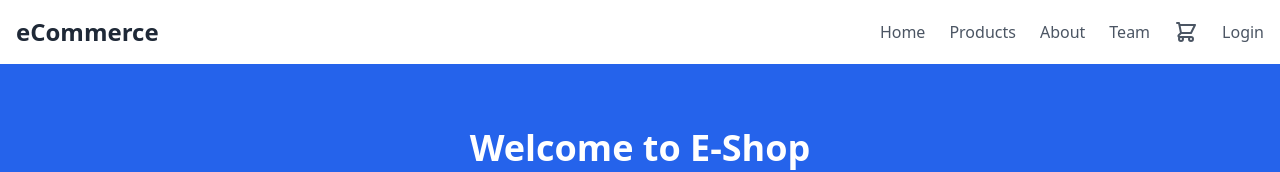
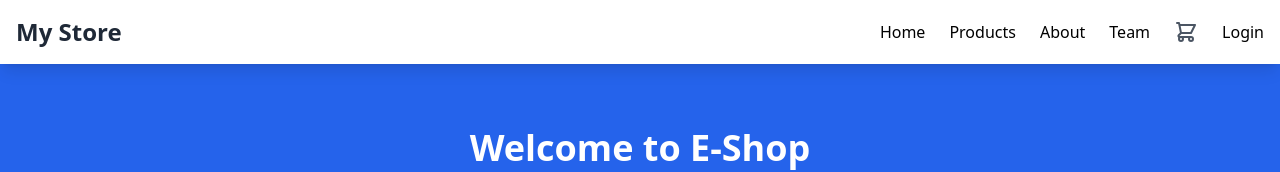
Before and after one commit to bhaskar2414/Practice, a Nuxt app in the folder eCommerce-nuxt/: page / in a window 1280 px wide. Shown: the top 172 px of the page. Built offline with nearby package versions, Linux system fonts and the light colour scheme; no server answers.

Commit message:
change: UI changes

```diff
--- a/eCommerce-nuxt/components/Header.vue
+++ b/eCommerce-nuxt/components/Header.vue
@@ -1,8 +1,8 @@
 <template>
-  <nav class="bg-white shadow-lg">
+  <nav class="bg-white shadow-lg fixed w-full">
     <div class="max-w-7xl mx-auto px-4 py-4">
       <div class="flex justify-between items-center">
-        <h1 class="text-2xl font-bold text-gray-800">eCommerce</h1>
+        <h1 class="text-2xl font-bold text-gray-800">My Store</h1>
 
         <div class="flex items-center space-x-4 md:hidden">
           <!-- Cart Icon for Mobile -->
@@ -59,18 +59,10 @@
 
         <!-- Desktop Navigation -->
         <div class="hidden md:flex items-center space-x-6">
-          <NuxtLink to="/" class="text-gray-600 hover:text-gray-800"
-            >Home</NuxtLink
-          >
-          <NuxtLink to="/products" class="text-gray-600 hover:text-gray-800"
-            >Products</NuxtLink
-          >
-          <NuxtLink to="/about" class="text-gray-600 hover:text-gray-800"
-            >About</NuxtLink
-          >
-          <NuxtLink to="/team" class="text-gray-600 hover:text-gray-800"
-            >Team</NuxtLink
-          >
+          <NuxtLink to="/" class="nav-link">Home</NuxtLink>
+          <NuxtLink to="/products" class="nav-link">Products</NuxtLink>
+          <NuxtLink to="/about" class="nav-link">About</NuxtLink>
+          <NuxtLink to="/team" class="nav-link">Team</NuxtLink>
           <NuxtLink to="/cart" class="relative flex items-center">
             <svg
               xmlns="http://www.w3.org/2000/svg"
@@ -93,16 +85,33 @@
               {{ cartCount }}
             </span>
           </NuxtLink>
+
           <template v-if="user">
-            <span class="text-gray-600">{{ user.email }}</span>
-            <button @click="logout" class="text-red-600 hover:text-red-800">
-              Logout
-            </button>
+            <div class="relative">
+              <button
+                @click="isUserMenuOpen = !isUserMenuOpen"
+                class="rounded-full hover:bg-blue-700 hover:text-white px-4 py-2 bg-gray-200"
+              >
+                <span class="text-xl">{{
+                  user.email.charAt(0).toUpperCase()
+                }}</span>
+              </button>
+              <div
+                v-show="isUserMenuOpen"
+                class="absolute right-0 mt-2 w-48 bg-white border border-gray-200 rounded-lg shadow-lg"
+              >
+                <div class="py-2 px-4 text-gray-600">{{ user.email }}</div>
+                <button
+                  @click="logout"
+                  class="w-full text-left px-4 py-2 text-red-600 hover:bg-gray-100"
+                >
+                  Logout
+                </button>
+              </div>
+            </div>
           </template>
           <template v-else>
-            <NuxtLink to="/login" class="text-gray-600 hover:text-gray-800"
-              >Login</NuxtLink
-            >
+            <NuxtLink to="/login" class="nav-link">Login</NuxtLink>
           </template>
         </div>
       </div>
@@ -113,34 +122,18 @@
         class="md:hidden mt-4 pb-4 border-t border-gray-200"
       >
         <div class="flex flex-col space-y-4 mt-4">
-          <NuxtLink
-            to="/"
-            class="text-gray-600 hover:text-gray-800"
-            @click="isMenuOpen = false"
+          <NuxtLink to="/" class="nav-link" @click="isMenuOpen = false"
+            >Home</NuxtLink
           >
-            Home
-          </NuxtLink>
-          <NuxtLink
-            to="/products"
-            class="text-gray-600 hover:text-gray-800"
-            @click="isMenuOpen = false"
+          <NuxtLink to="/products" class="nav-link" @click="isMenuOpen = false"
+            >Products</NuxtLink
           >
-            Products
-          </NuxtLink>
-          <NuxtLink
-            to="/about"
-            class="text-gray-600 hover:text-gray-800"
-            @click="isMenuOpen = false"
+          <NuxtLink to="/about" class="nav-link" @click="isMenuOpen = false"
+            >About</NuxtLink
           >
-            About
-          </NuxtLink>
-          <NuxtLink
-            to="/team"
-            class="text-gray-600 hover:text-gray-800"
-            @click="isMenuOpen = false"
+          <NuxtLink to="/team" class="nav-link" @click="isMenuOpen = false"
+            >Team</NuxtLink
           >
-            Team
-          </NuxtLink>
           <template v-if="user">
             <span class="text-gray-600">{{ user.email }}</span>
             <button
@@ -151,13 +144,9 @@
             </button>
           </template>
           <template v-else>
-            <NuxtLink
-              to="/login"
-              class="text-gray-600 hover:text-gray-800"
-              @click="isMenuOpen = false"
+            <NuxtLink to="/login" class="nav-link" @click="isMenuOpen = false"
+              >Login</NuxtLink
             >
-              Login
-            </NuxtLink>
           </template>
         </div>
       </div>
@@ -177,6 +166,7 @@ export default {
     return {
       user: null,
       isMenuOpen: false,
+      isUserMenuOpen: false,
     };
   },
   mounted() {
@@ -191,7 +181,20 @@ export default {
       this.user = null;
       this.$router.push("/login");
       this.isMenuOpen = false;
+      this.isUserMenuOpen = false;
     },
   },
 };
 </script>
+
+<style scoped>
+.nav-link {
+  color: text-gray-600;
+  transition: color 0.3s, transform 0.3s;
+}
+
+.nav-link:hover {
+  color: #1a202c; /* Tailwind's gray-800 */
+  transform: translateY(-2px);
+}
+</style>
--- a/eCommerce-nuxt/pages/cart.vue
+++ b/eCommerce-nuxt/pages/cart.vue
@@ -2,7 +2,7 @@
   <div class="min-h-screen bg-gray-100">
     <Header :cart-count="cart.length" />
 
-    <main class="max-w-7xl mx-auto px-4 py-8">
+    <main class="max-w-7xl mx-auto px-4 pt-24">
       <h2 class="text-2xl font-bold mb-6">Shopping Cart</h2>
 
       <div v-if="cart.length === 0" class="text-center py-12">
--- a/eCommerce-nuxt/pages/index.vue
+++ b/eCommerce-nuxt/pages/index.vue
@@ -2,12 +2,15 @@
   <div class="min-h-screen bg-gray-100">
     <Header :cart-count="cart.length" />
 
+    <div class="pt-16">
       <!-- Hero Section -->
       <div class="bg-blue-600 text-white">
         <div class="max-w-7xl mx-auto px-4 py-16">
           <div class="text-center">
             <h1 class="text-4xl font-bold mb-4">Welcome to E-Shop</h1>
-          <p class="text-xl mb-8">Discover amazing products at great prices</p>
+            <p class="text-xl mb-8">
+              Discover amazing products at great prices
+            </p>
             <NuxtLink
               to="/products"
               class="bg-white text-blue-600 px-8 py-3 rounded-lg hover:bg-gray-100 transition"
@@ -30,10 +33,7 @@
           />
         </div>
         <div class="text-center mt-8">
-        <NuxtLink
-          to="/products"
-          class="text-blue-600 hover:text-blue-800"
-        >
+          <NuxtLink to="/products" class="text-blue-600 hover:text-blue-800">
             View All Products →
           </NuxtLink>
         </div>
@@ -62,6 +62,7 @@
         </div>
       </div>
     </div>
+  </div>
 </template>
 
 <script>
@@ -69,35 +70,37 @@ export default {
   data() {
     return {
       cart: [],
-      featuredProducts: []
-    }
+      featuredProducts: [],
+    };
   },
   async mounted() {
     try {
-      const response = await fetch('https://jsonplaceholder.typicode.com/posts')
-      const data = await response.json()
+      const response = await fetch(
+        "https://jsonplaceholder.typicode.com/posts"
+      );
+      const data = await response.json();
 
-      this.featuredProducts = data.slice(0, 3).map(item => ({
+      this.featuredProducts = data.slice(0, 3).map((item) => ({
         id: item.id,
-        title: item.title.slice(0, 30) + '...',
-        description: item.body.slice(0, 100) + '...',
-        price: (Math.random() * 100 + 10).toFixed(2)
-      }))
+        title: item.title.slice(0, 30) + "...",
+        description: item.body.slice(0, 100) + "...",
+        price: (Math.random() * 100 + 10).toFixed(2),
+      }));
 
-      const savedCart = localStorage.getItem('cart')
+      const savedCart = localStorage.getItem("cart");
       if (savedCart) {
-        this.cart = JSON.parse(savedCart)
+        this.cart = JSON.parse(savedCart);
       }
     } catch (error) {
-      console.error('Error fetching products:', error)
+      console.error("Error fetching products:", error);
     }
   },
   methods: {
     addToCart(product) {
-      this.cart.push(product)
-      localStorage.setItem('cart', JSON.stringify(this.cart))
-      alert('Product added to cart!')
-    }
-  }
-}
+      this.cart.push(product);
+      localStorage.setItem("cart", JSON.stringify(this.cart));
+      alert("Product added to cart!");
+    },
+  },
+};
 </script>
--- a/eCommerce-nuxt/pages/products.vue
+++ b/eCommerce-nuxt/pages/products.vue
@@ -2,7 +2,7 @@
   <div class="min-h-screen bg-gray-100">
     <Header :cart-count="cart.length" />
 
-    <main class="max-w-7xl mx-auto px-4 py-8">
+    <main class="max-w-7xl mx-auto px-4 pt-24">
       <h1 class="text-3xl font-bold mb-8">Our Products</h1>
 
       <div v-if="loading" class="text-center py-12">
--- a/eCommerce-nuxt/pages/team.vue
+++ b/eCommerce-nuxt/pages/team.vue
@@ -2,12 +2,20 @@
   <div class="min-h-screen bg-gray-100">
     <Header :cart-count="cart.length" />
 
-    <main class="max-w-7xl mx-auto px-4 py-8">
+    <main class="max-w-7xl mx-auto px-4 pt-24">
       <h1 class="text-3xl font-bold mb-8">Our Team</h1>
 
       <div class="grid grid-cols-1 md:grid-cols-3 gap-8">
-        <div v-for="member in team" :key="member.id" class="bg-white rounded-lg shadow-md overflow-hidden">
-          <img :src="member.image" :alt="member.name" class="w-full h-64 object-cover">
+        <div
+          v-for="member in team"
+          :key="member.id"
+          class="bg-white rounded-lg shadow-md overflow-hidden"
+        >
+          <img
+            :src="member.image"
+            :alt="member.name"
+            class="w-full h-64 object-cover"
+          />
           <div class="p-6">
             <h3 class="text-xl font-semibold mb-2">{{ member.name }}</h3>
             <p class="text-gray-600 mb-2">{{ member.position }}</p>
@@ -27,33 +35,33 @@ export default {
       team: [
         {
           id: 1,
-          name: 'John Doe',
-          position: 'CEO & Founder',
-          description: 'Leading our company with vision and innovation.',
-          image: 'https://randomuser.me/api/portraits/men/32.jpg'
+          name: "John Doe",
+          position: "CEO & Founder",
+          description: "Leading our company with vision and innovation.",
+          image: "https://randomuser.me/api/portraits/men/32.jpg",
         },
         {
           id: 2,
-          name: 'Jane Smith',
-          position: 'Head of Design',
-          description: 'Creating beautiful and intuitive user experiences.',
-          image: 'https://randomuser.me/api/portraits/women/44.jpg'
+          name: "Jane Smith",
+          position: "Head of Design",
+          description: "Creating beautiful and intuitive user experiences.",
+          image: "https://randomuser.me/api/portraits/women/44.jpg",
         },
         {
           id: 3,
-          name: 'Mike Johnson',
-          position: 'Lead Developer',
-          description: 'Building robust and scalable solutions.',
-          image: 'https://randomuser.me/api/portraits/men/67.jpg'
-        }
-      ]
+          name: "Mike Johnson",
+          position: "Lead Developer",
+          description: "Building robust and scalable solutions.",
+          image: "https://randomuser.me/api/portraits/men/67.jpg",
+        },
+      ],
+    };
+  },
+  mounted() {
+    const savedCart = localStorage.getItem("cart");
+    if (savedCart) {
+      this.cart = JSON.parse(savedCart);
     }
   },
-  mounted() {
-    const savedCart = localStorage.getItem('cart')
-    if (savedCart) {
-      this.cart = JSON.parse(savedCart)
-    }
-  }
-}
+};
 </script>
```
Also changed, not shown: eCommerce-nuxt/pages/about.vue (+23 -14 lines). Lines whose indentation alone changed are shown as unchanged.
